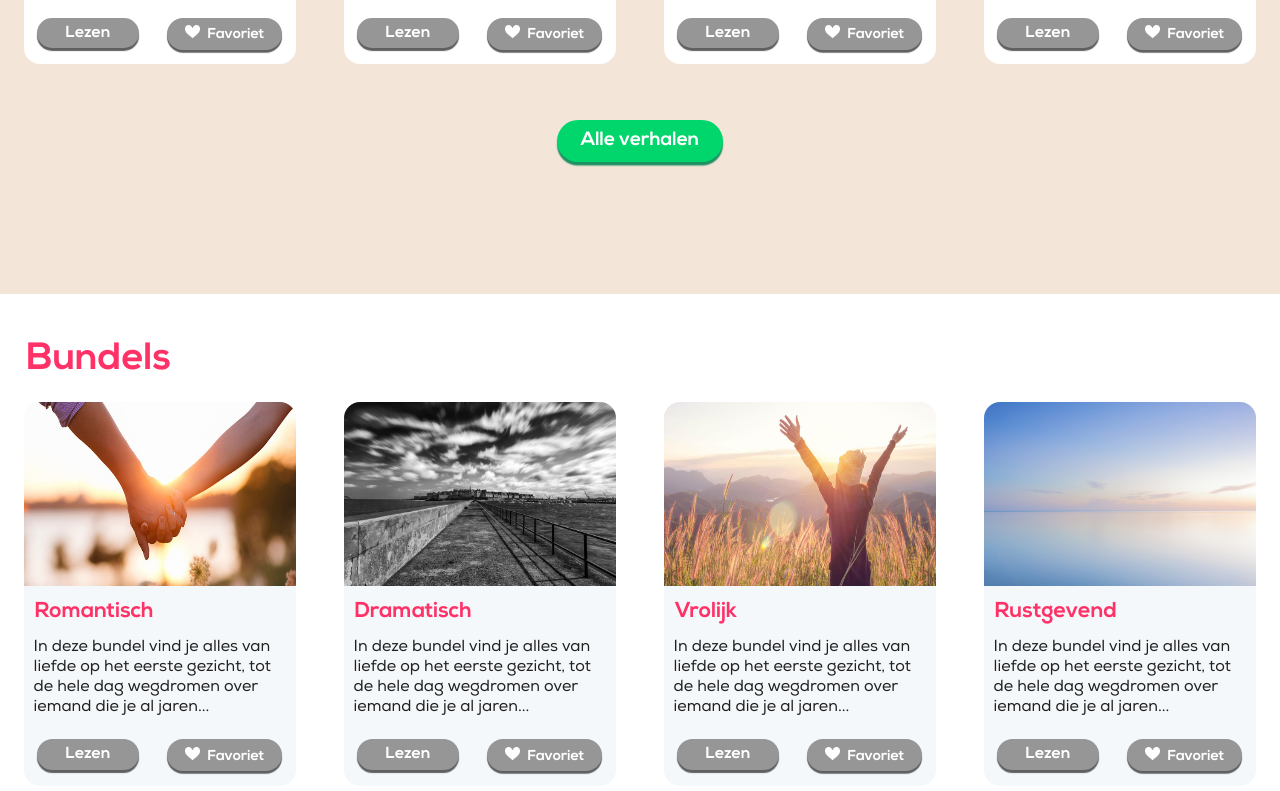
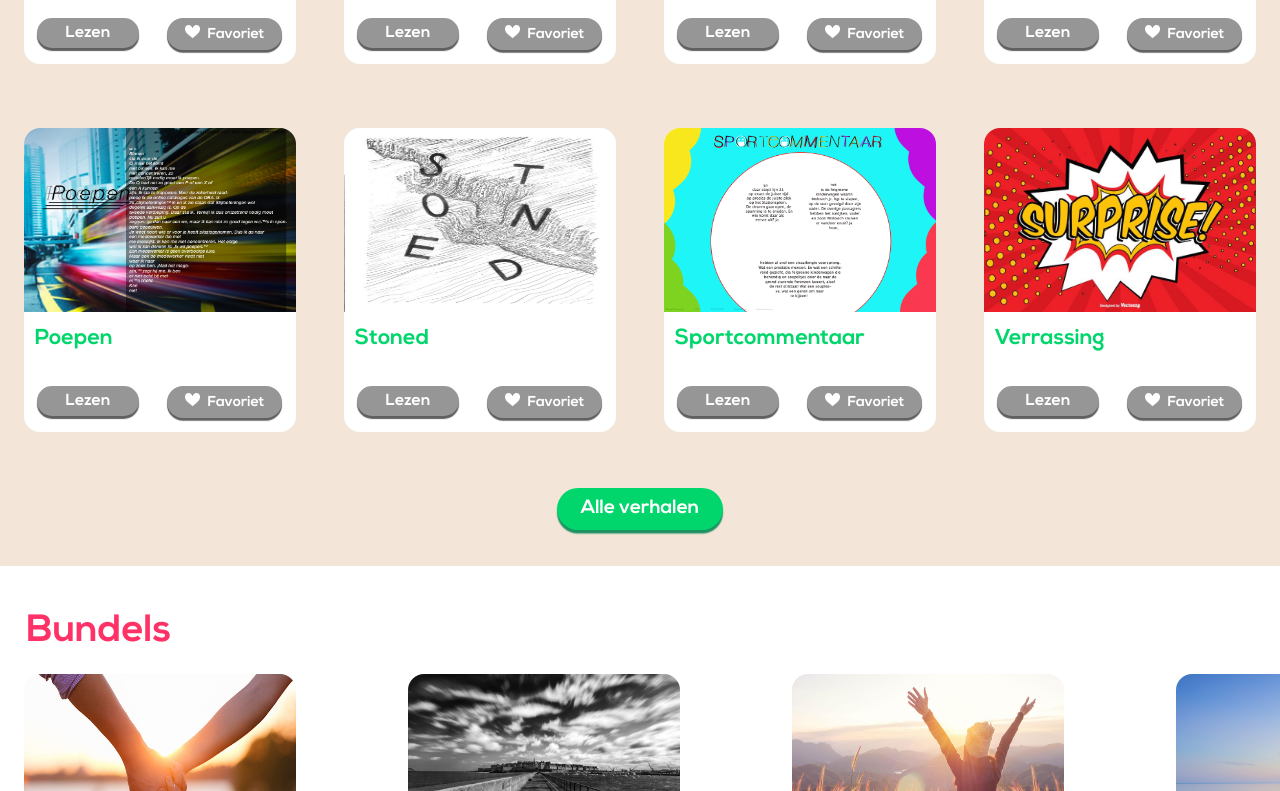
Before and after one commit to rianneeh/blok-web, a plain HTML site: page index.html in a window 1280 px wide. Shown: the part 1089-1880 px from the top of the page. Drawn offline with Linux system fonts and the light colour scheme.

Commit message:
Grid toegepast

```diff
--- a/css/styles.css
+++ b/css/styles.css
@@ -14,7 +14,7 @@ body {
 	background-image: url("../images/achtergrond.jpg");
 	background-position: -32em 6em;
 	background-repeat: no-repeat;
-	background-size: 350%;
+	background-size: 380%;
 	font-family: "Nexa Bold", helvetica, sans-serif;
 	margin: 0;
 	transition: all 1s;
@@ -122,7 +122,6 @@ nav a:active {
 
 nav > ul > li {
 	position: relative;
-
 }
 
 nav ul li:hover > ul {
@@ -146,7 +145,7 @@ nav ul ul:hover {
 	opacity: 1;
 }
 
-/* formulier jaagaeafhg */
+/* formulier */
 
 form {
 	background-color: rgba(255, 255, 255, 0.9);
@@ -516,6 +515,11 @@ footer > img {
 		bottom: 1em;
 		right: 2em;
 	}
+	/* de twee formulieren op het loginscherm komen naast elkaar*/
+	header + div {
+		display: flex;
+		margin: 3em 0;
+	}
 }
 
 @media(min-width: 50em) {
@@ -536,11 +540,6 @@ footer > img {
 		position: absolute;
 		top: 2em;
 		right: 1em;
-	}
-
-	header + div {
-		display: flex;
-		margin: 3em 0;
 	}
 }
 
@@ -566,7 +565,7 @@ footer > img {
 		margin-right: 4%;
 		margin-top: -.001em;
 	}
-
+	/* formulier groeit mee met schermbreedte*/
 	form {
 		width: 40%;
 		max-width: 28em;
@@ -577,7 +576,7 @@ footer > img {
 	h1 {
 		font-size: 3em;
 	}
-
+	/* witte deel header komt in het groene deel*/
 	header {
 		position: relative;
 	}
@@ -593,4 +592,39 @@ footer > img {
 		border-top-left-radius: 1em;
 		border-top-right-radius: 1em;
 	}
+	/* responsive maken artikelen 3-koloms-grid*/
+	section div:nth-of-type(2) {
+		display: grid;
+		grid-template-columns: 25% 25% 25%;
+		grid-gap: 4em;
+		margin: 0 5em;
+	}
+
+	section:nth-of-type(2) {
+		height: 82.5em;
+	}
+
+	section:nth-of-type(3) div {
+		display: grid;
+		grid-template-columns: 25% 25% 25%;
+		grid-gap: 4em;
+		margin: 0 5em;
+	}
 }
+
+@media(min-width: 80em) {
+	/* responsive maken artikelen 4-koloms-grid*/
+	section div:nth-of-type(2) {
+		grid-template-columns: 20% 20% 20% 20%;
+		margin: 0;
+	}
+
+	section:nth-of-type(2) {
+		height: 59em;
+	}
+
+	section:nth-of-type(3) div {
+		display: flex;
+		margin: 0;
+	}
+}
--- a/index.html
+++ b/index.html
@@ -56,8 +56,8 @@
 		<h1>99 verhalen voor op reis</h1>
 		<form>
 			<fieldset>
+				<legend>Zoek verhalen & bundels</legend>
 				<div>
-					<legend>Zoek verhalen & bundels</legend>
 					<label for="input-text">Zoekwoorden</label>
 					<input type="text" placeholder="Zoek op titel, onderwerp of woorden" id="input-text">
 					<label for="input-sfeer">Sfeer</label>
@@ -152,6 +152,22 @@
 					<button><img src="images/favoriet.png" alt="toevoegen aan favorieten">Favoriet</button>
 				</footer>
 			</article>
+			<article>
+				<img src="images/sportcommentaar.jpeg" alt="afbeelding verhaal">
+				<h3>Sportcommentaar</h3>
+				<a href="sportcommentaar.html">Lezen</a>
+				<footer>
+					<button><img src="images/favoriet.png" alt="toevoegen aan favorieten">Favoriet</button>
+				</footer>
+			</article>
+			<article>
+				<img src="images/verrassing.jpg" alt="afbeelding verhaal">
+				<h3>Verrassing</h3>
+				<a href="verassing.html">Lezen</a>
+				<footer>
+					<button><img src="images/favoriet.png" alt="toevoegen aan favorieten">Favoriet</button>
+				</footer>
+			</article>
 		</div>
 		<footer>
 			<a href="">Alle verhalen</a>
```
Also changed, not shown: images/verrassing.jpg (added), 1 other file.
